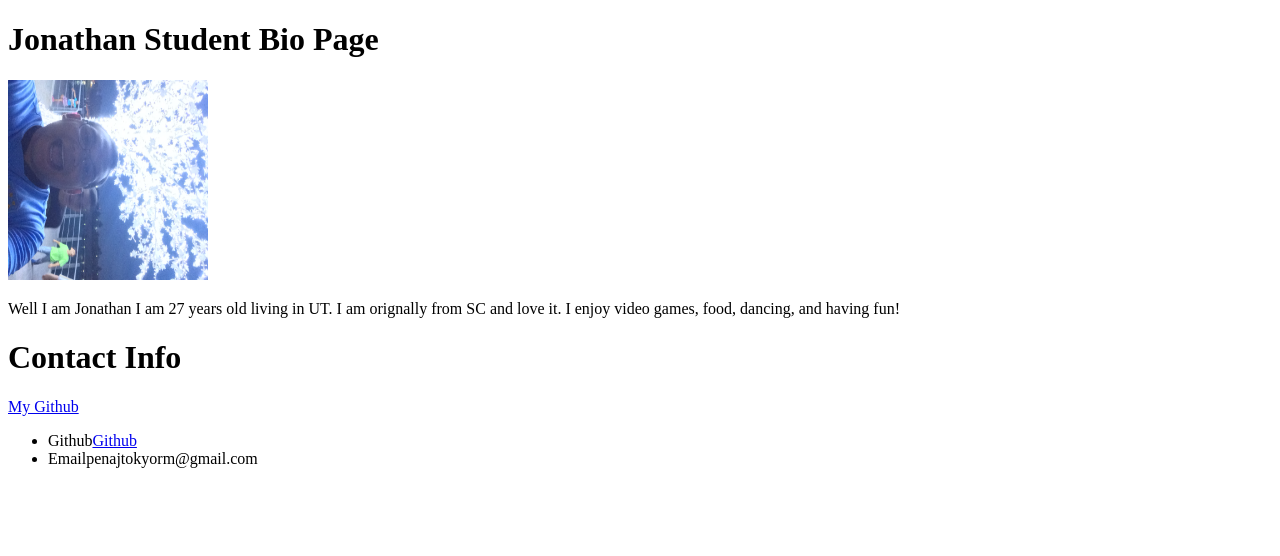
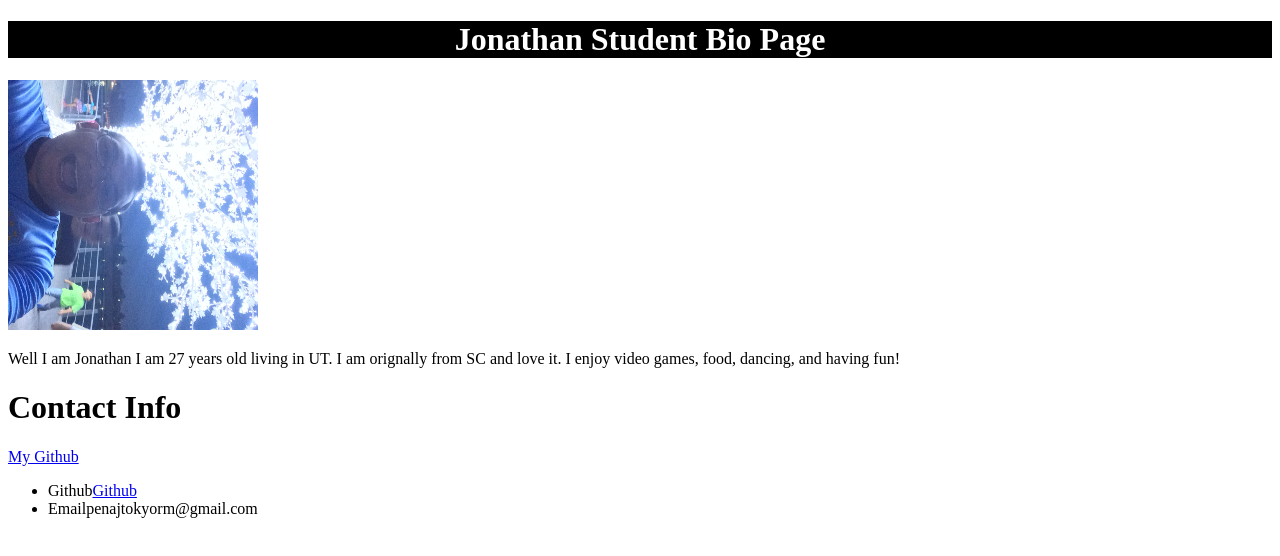
Before and after one commit to penajtokyo/Day2classactivity, a plain HTML site: page index.html in a window 1280 px wide. Drawn offline with Linux system fonts and the light colour scheme.

Commit message:
New Modifications

```diff
--- a/index.html
+++ b/index.html
@@ -9,11 +9,12 @@
 
 <body>
 
-    <h1 class=".h1">Jonathan Student Bio Page</h1>
+    <h1 class="customH">Jonathan Student Bio Page</h1>
 
     <img class="resizeImg" src="./myself.JPG" alt="This is me">
 
-    <p class=".text">Well I am Jonathan I am 27 years old living in UT. I am orignally from SC and love it. I enjoy video games, food, dancing, and having fun!</p>
+    <p class=".text">Well I am Jonathan I am 27 years old living in UT.
+        I am orignally from SC and love it. I enjoy video games, food, dancing, and having fun!</p>
 
     <h1>Contact Info</h1>
 
--- a/style.css
+++ b/style.css
@@ -1,16 +1,20 @@
-.h1{text-align: center;
+body{
+background-color: white#efeee7;
+
+}
+
+.customH{text-align: center;
 background-color: black;
 color: white;
 }
 
 .resizeImg{
-height:200px;
-width: 200px;
+height:250px;
+width: 250px;
 transform: rotate(90deg);
 }
 
-.text{
-
-float: right;
+.wrappingText{
+    margin-left: 50px;
 
 }
```
